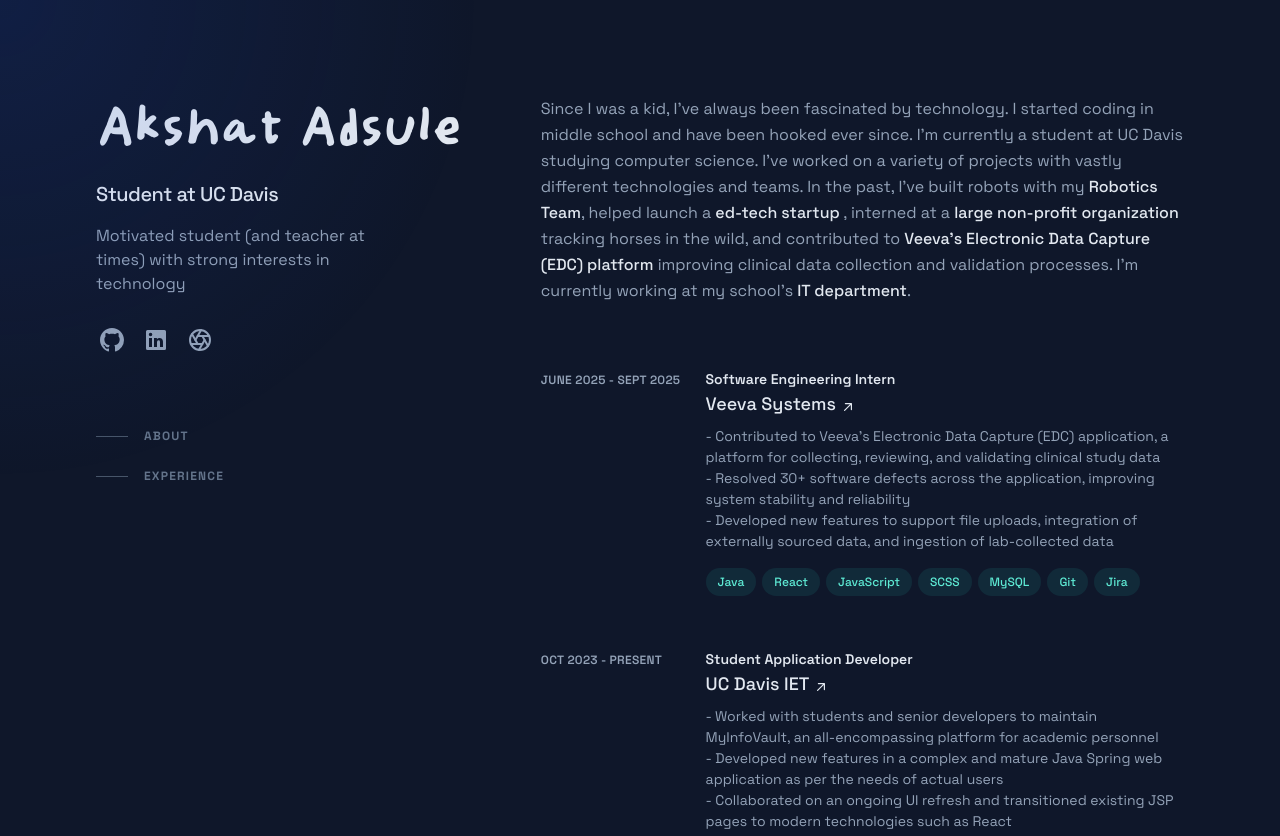
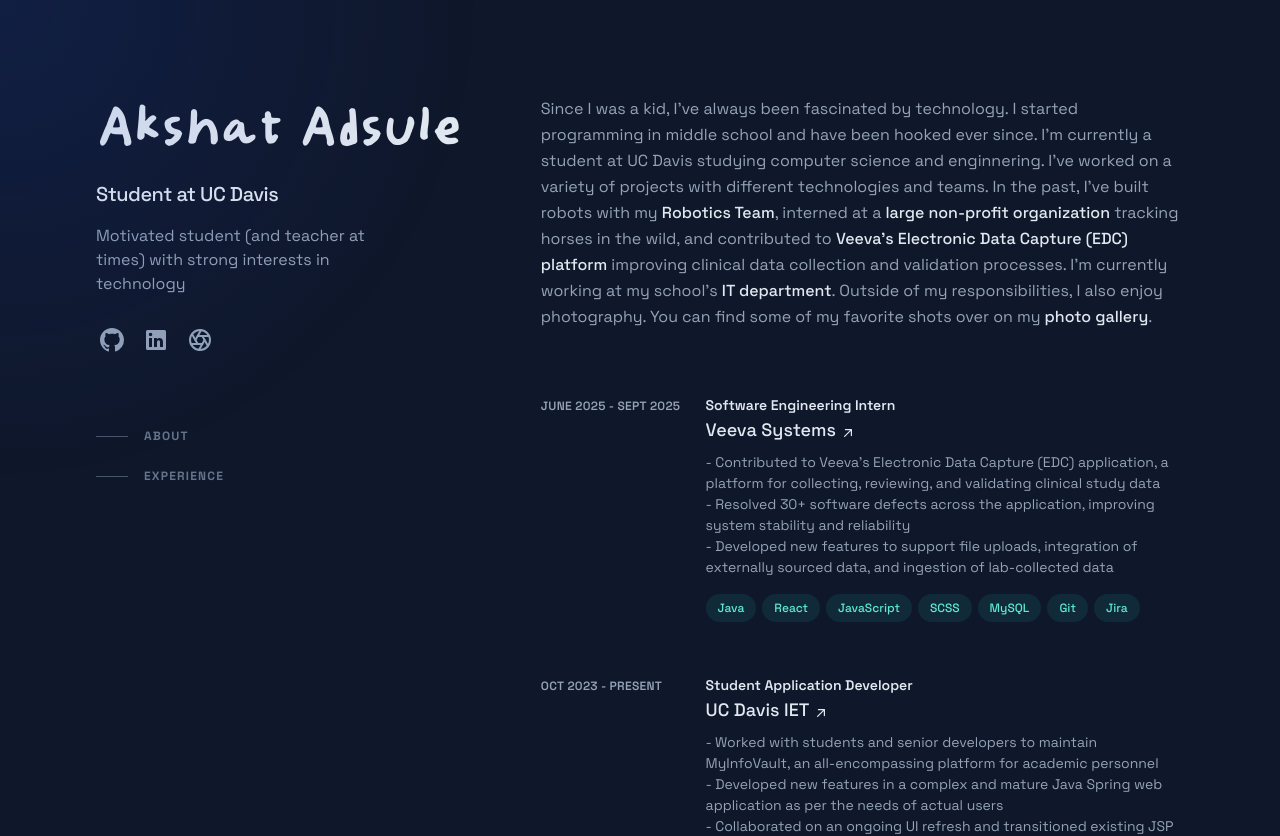
Before and after one commit to AkshatAdsule/AkshatAdsule.github.io, a Next.js app: page / in a window 1280 px wide. Shown: the top 836 px of the page. Built offline with nearby package versions, Linux system fonts and the light colour scheme.

Commit message:
include link to gallery and improve wording of about

```diff
--- a/app/_components/main.tsx
+++ b/app/_components/main.tsx
@@ -14,8 +14,9 @@
         <>
           - Contributed to Veeva’s Electronic Data Capture (EDC) application, a
           platform for collecting, reviewing, and validating clinical study data
-          <br />- Resolved 30+ software defects across the application,
-          improving system stability and reliability
+          <br />
+          - Resolved 30+ software defects across the application, improving
+          system stability and reliability
           <br />- Developed new features to support file uploads, integration of
           externally sourced data, and ingestion of lab-collected data
         </>
@@ -40,7 +41,8 @@
         <>
           - Worked with students and senior developers to maintain MyInfoVault,
           an all-encompassing platform for academic personnel
-          <br />- Developed new features in a complex and mature Java Spring web
+          <br />
+          - Developed new features in a complex and mature Java Spring web
           application as per the needs of actual users
           <br />- Collaborated on an ongoing UI refresh and transitioned
           existing JSP pages to modern technologies such as React
@@ -86,20 +88,13 @@
     <main className="pt-24 lg:w-3/4 lg:py-24">
       <section id="about">
         Since I was a kid, I've always been fascinated by technology. I started
-        coding in middle school and have been hooked ever since. I'm currently a
-        student at UC Davis studying computer science. I've worked on a variety
-        of projects with vastly different technologies and teams. In the past,
-        I've built robots with my{" "}
+        programming in middle school and have been hooked ever since. I'm
+        currently a student at UC Davis studying computer science and
+        enginnering. I've worked on a variety of projects with different
+        technologies and teams. In the past, I've built robots with my{" "}
         <Link href="https://homesteadrobotics.com/" label="robotics team">
           Robotics Team
         </Link>
-        , helped launch a{" "}
-        <Link
-          href="https://www.instagram.com/thesteamorg/"
-          label="ed-tech startup"
-        >
-          ed-tech startup
-        </Link>{" "}
         , interned at a{" "}
         <Link
           href="https://home.americanwildhorse.org/"
@@ -119,6 +114,11 @@
         <Link href="https://iet.ucdavis.edu/" label="university">
           IT department
         </Link>
+        . Outside of my responsibilities, I also enjoy photography. You can find
+        some of my favorite shots over on my{" "}
+        <Link href="https://photos.aksads.tech/" label="Photo Gallery">
+          photo gallery
+        </Link>
         .
       </section>
 
```
